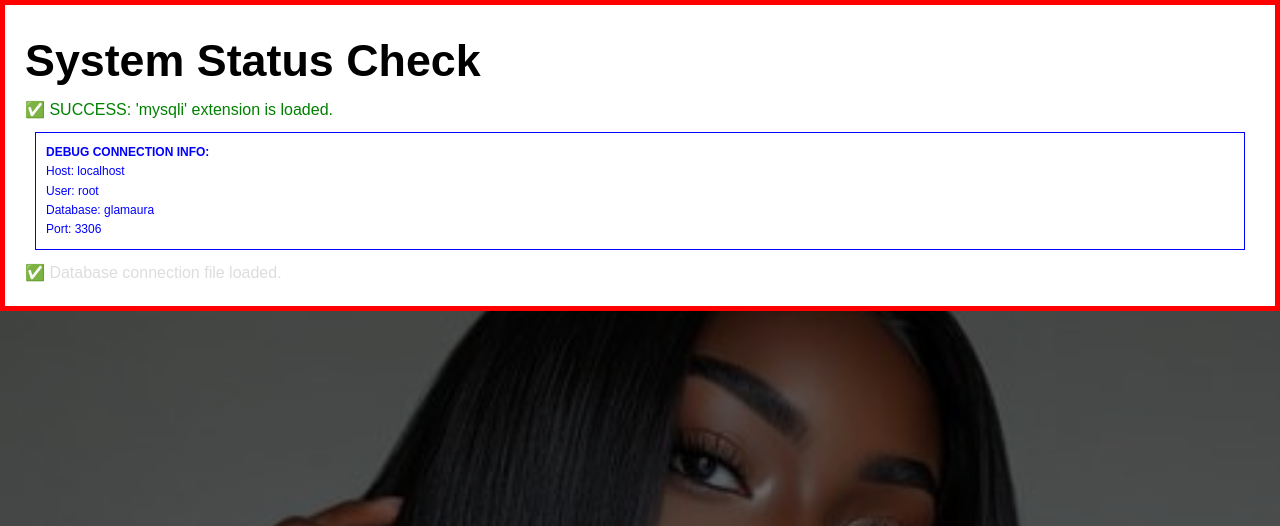
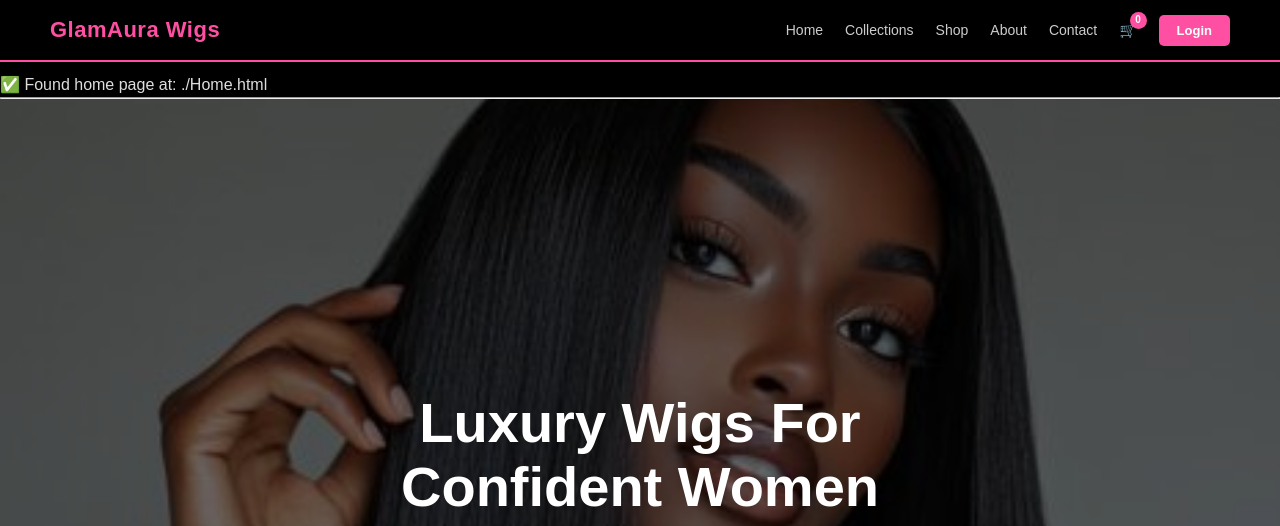
Before and after one commit to anokye-16/GlamAuraWigs, a PHP site: page / in a window 1280 px wide. Shown: the top 526 px of the page. Run offline with PHP 8.4, Linux system fonts and the light colour scheme; data comes from the database, SQL or seed files in the repository.

Commit message:
Recursive search for home.html

```diff
--- a/index.php
+++ b/index.php
@@ -2,18 +2,35 @@
 error_reporting(E_ALL);
 ini_set('display_errors', 1);
 
-echo "<div style='background:white; color:black; padding:20px; border:5px solid red; font-family:sans-serif; z-index:9999; position:relative;'>";
-echo "<h1>System Status Check</h1>";
+echo "<h1>System Status</h1>";
 
-if (!extension_loaded('mysqli')) {
-    echo "<p style='color:red;'>❌ ERROR: The 'mysqli' extension is NOT loaded.</p>";
-} else {
-    echo "<p style='color:green;'>✅ SUCCESS: 'mysqli' extension is loaded.</p>";
+// Function to find a file anywhere in the directory structure
+function findFile($filename, $dir = '.') {
+    $files = scandir($dir);
+    foreach ($files as $file) {
+        if ($file === '.' || $file === '..') continue;
+        $path = $dir . DIRECTORY_SEPARATOR . $file;
+        if (is_dir($path)) {
+            $res = findFile($filename, $path);
+            if ($res) return $res;
+        } elseif (strtolower($file) === strtolower($filename)) {
+            return $path;
+        }
+    }
+    return null;
 }
 
-include 'db.php';
-echo "<p>✅ Database connection file loaded.</p>";
-echo "</div>";
+$homeFile = findFile('home.html');
 
-include 'home.html';
+if ($homeFile) {
+    echo "<p>✅ Found home page at: $homeFile</p><hr>";
+    include $homeFile;
+} else {
+    echo "<p style='color:red;'>❌ ERROR: Could not find home.html anywhere in your repository.</p>";
+    echo "<h3>Files found in the root:</h3><ul>";
+    foreach (scandir('.') as $f) {
+        echo "<li>$f</li>";
+    }
+    echo "</ul>";
+}
 ?>
```
